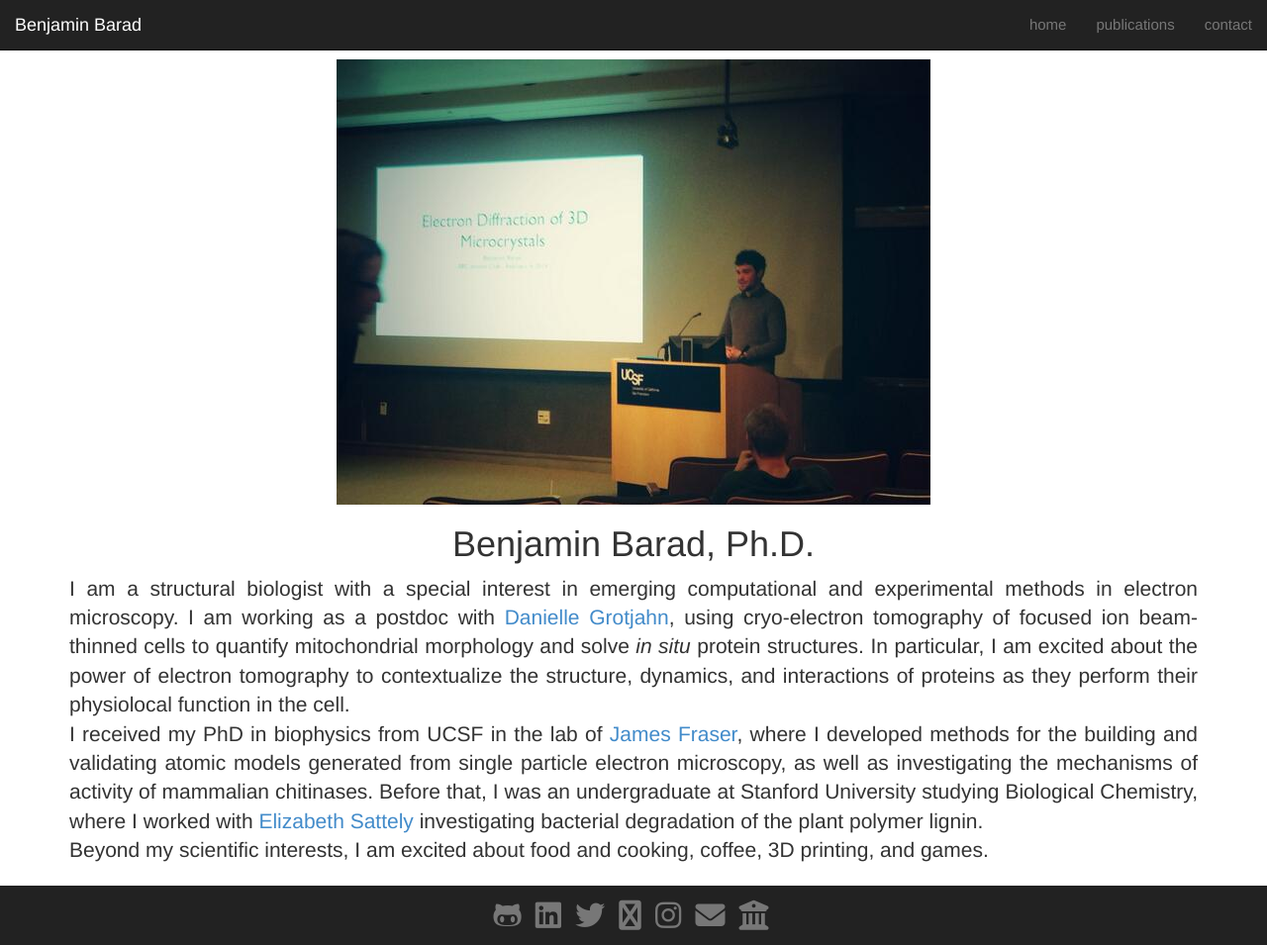
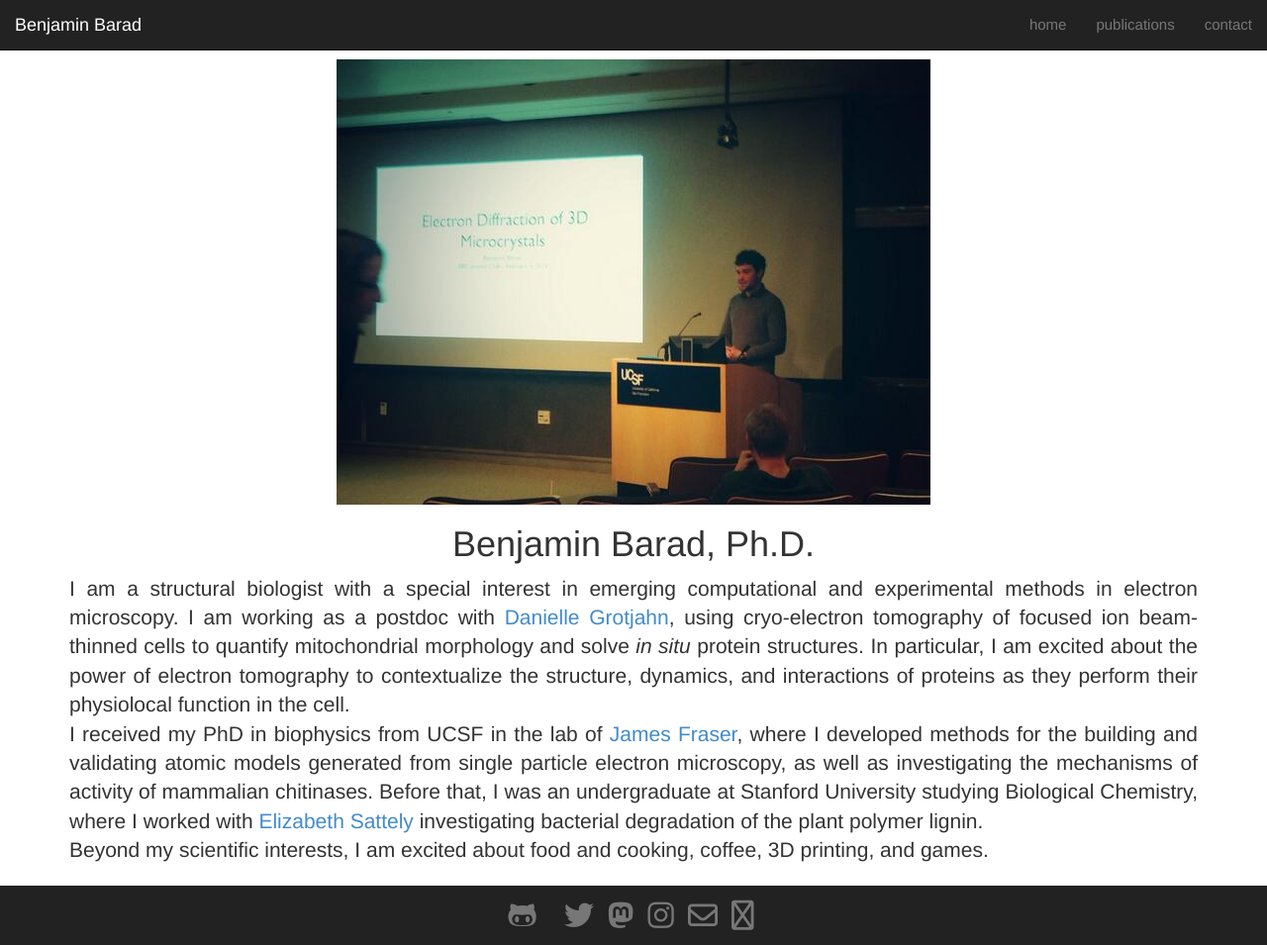
Before and after one commit to bbarad/bbarad.github.io, a Jekyll site: the page built from index.md, in a window 1280 px wide and 955 px high. Shown: the whole window at 99% size. Built offline with Jekyll 4.4.1, drawn with Linux system fonts in a browser that asks for light colours; nearby versions of some CDN libraries.

Commit message:
Update brand logos

```diff
--- a/_includes/footer.html
+++ b/_includes/footer.html
@@ -2,13 +2,13 @@
     <div class="footer">
         <div class="container">
             <ul class="list-inline">
-            <li class="footer-inverse"><a href="https://github.com/bbarad"><i class="fa fa-github-alt fa-2x"></i></a></li>
-            <li class="footer-inverse"><a href="https://linkedin.com/in/bbarad"><i class="fa fa-linkedin-square fa-2x"></i></a></li>
-            <li class="footer-inverse"><a href="https://twitter.com/benjaminbarad"><i class="fa fa-twitter fa-2x"></i></a></li>
-            <li class="footer-inverse"><a rel="me" href="https://cryoem.social/@benbarad"><i class="fa fa-mastodon fa-2x"></i></a></li>
-            <li class="footer-inverse"><a href="https://instagram.com/benjamin.barad"><i class="fa fa-instagram fa-2x"></i></a></li>
-            <li class="footer-inverse"><a href="mailto:benjamin.barad+website@gmail.com"><i class="fa fa-envelope fa-2x"></i></a></li>
-            <li class="footer-inverse"><a href="https://grotjahnlab.org/"><i class="fa fa-university fa-2x"></i></a></li>
+            <li class="footer-inverse"><a href="https://github.com/bbarad"><i class="fa-brands fa-github-alt fa-2x"></i></a></li>
+            <li class="footer-inverse"><a href="https://linkedin.com/in/bbarad"><i class="fa-brands fa-linkedin-square fa-2x"></i></a></li>
+            <li class="footer-inverse"><a href="https://twitter.com/benjaminbarad"><i class="fa-brands fa-twitter fa-2x"></i></a></li>
+            <li class="footer-inverse"><a rel="me" href="https://cryoem.social/@benbarad"><i class="fa-brands fa-mastodon fa-2x"></i></a></li>
+            <li class="footer-inverse"><a href="https://instagram.com/benjamin.barad"><i class="fa-brands fa-instagram fa-2x"></i></a></li>
+            <li class="footer-inverse"><a href="mailto:benjamin.barad+website@gmail.com"><i class="fa-regular fa-envelope fa-2x"></i></a></li>
+            <li class="footer-inverse"><a href="https://grotjahnlab.org/"><i class="fa-regular fa-building-columns fa-2x"></i></a></li>
             </ul>
         </div>
     </div>
```
